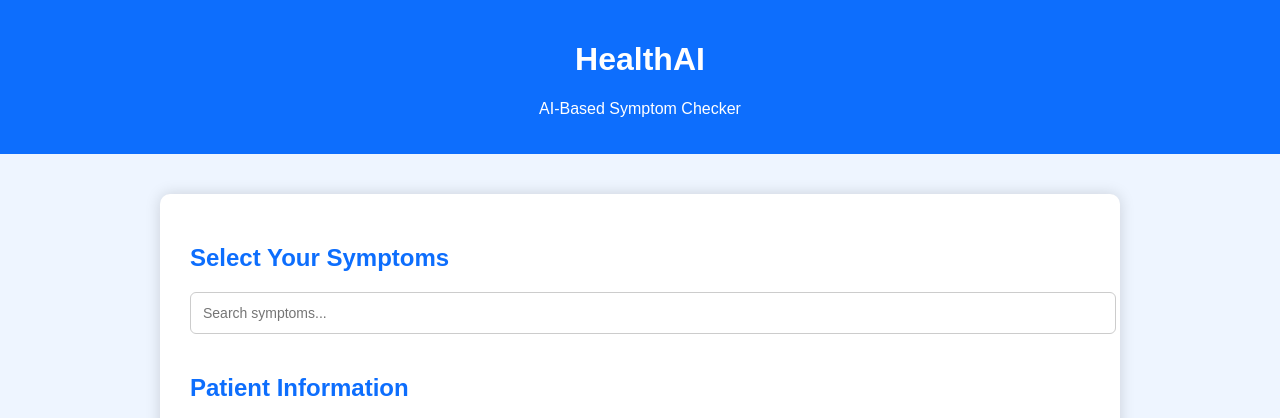
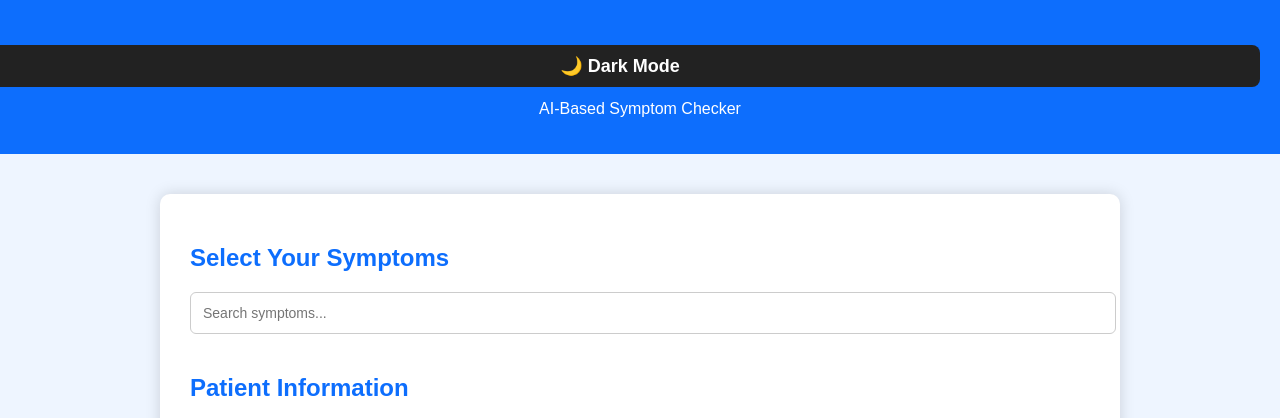
Before and after one commit to ravithipirisetti/HealthAI, a Flask app: page / in a window 1280 px wide. Shown: the top 418 px of the page. Run offline with Flask 3, Linux system fonts and the light colour scheme.

Commit message:
Added dark mode with theme persistence

```diff
--- /dev/null
+++ b/desktop.ini
@@ -0,0 +1,2 @@
+[LocalizedFileNames]
+Screenshot 2026-07-11 173012.png=@Screenshot 2026-07-11 173012,0
--- a/templates/index.html
+++ b/templates/index.html
@@ -85,10 +85,68 @@
             color:red;
             font-size:14px;
         }
+
+    .theme-btn{
+position:fixed;
+top:20px;
+right:20px;
+padding:10px 18px;
+border:none;
+border-radius:8px;
+background:#222;
+color:white;
+cursor:pointer;
+font-weight:bold;
+z-index:999;
+}
+
+.dark-mode{
+background:#121212;
+color:white;
+}
+
+.dark-mode header{
+background:#1b1b1b;
+}
+
+.dark-mode .container{
+background:#222;
+color:white;
+}
+
+.dark-mode h2,
+.dark-mode h3{
+color:#4da3ff;
+}
+
+.dark-mode label{
+background:#2c2c2c;
+border:1px solid #555;
+color:white;
+}
+
+.dark-mode input[type="text"],
+.dark-mode input[type="number"],
+.dark-mode select,
+.dark-mode #search{
+background:#333;
+color:white;
+border:1px solid #555;
+}
+
+.dark-mode footer{
+color:#ff8080;
+}
+
+
     </style>
+
 </head>
 
 <body>
+    <button id="themeToggle" class="theme-btn">
+🌙 Dark Mode
+</button>
 
 <header>
     <h1>HealthAI</h1>
@@ -203,6 +261,29 @@ function filterSymptoms() {
 
 }
 </script>
+<script>
+const btn = document.getElementById("themeToggle");
+
+// Load saved theme
+if(localStorage.getItem("theme") === "dark"){
+    document.body.classList.add("dark-mode");
+    btn.innerHTML = "☀️ Light Mode";
+}
+
+btn.addEventListener("click", function(){
+
+    document.body.classList.toggle("dark-mode");
+
+    if(document.body.classList.contains("dark-mode")){
+        btn.innerHTML = "☀️ Light Mode";
+        localStorage.setItem("theme","dark");
+    }else{
+        btn.innerHTML = "🌙 Dark Mode";
+        localStorage.setItem("theme","light");
+    }
+
+});
+</script>
 
 </body>
 </html>
```
